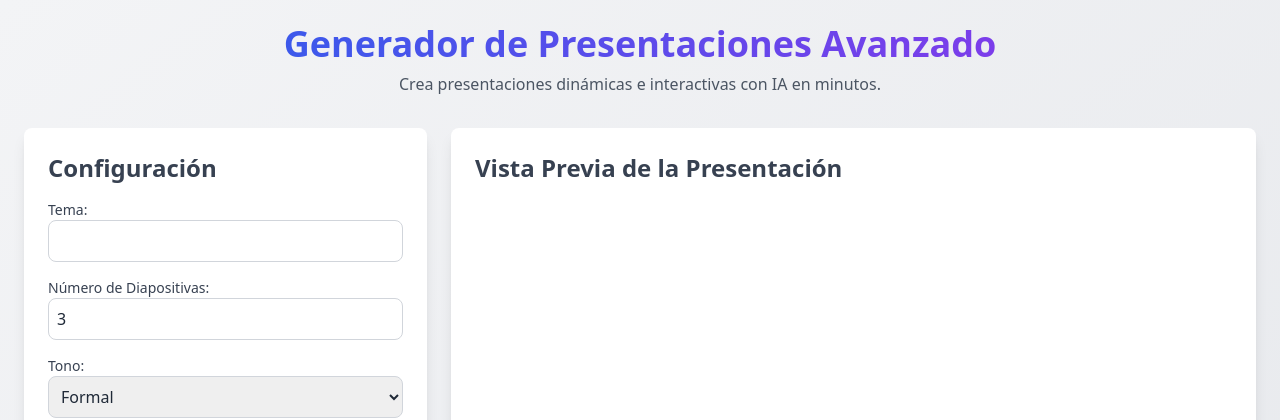
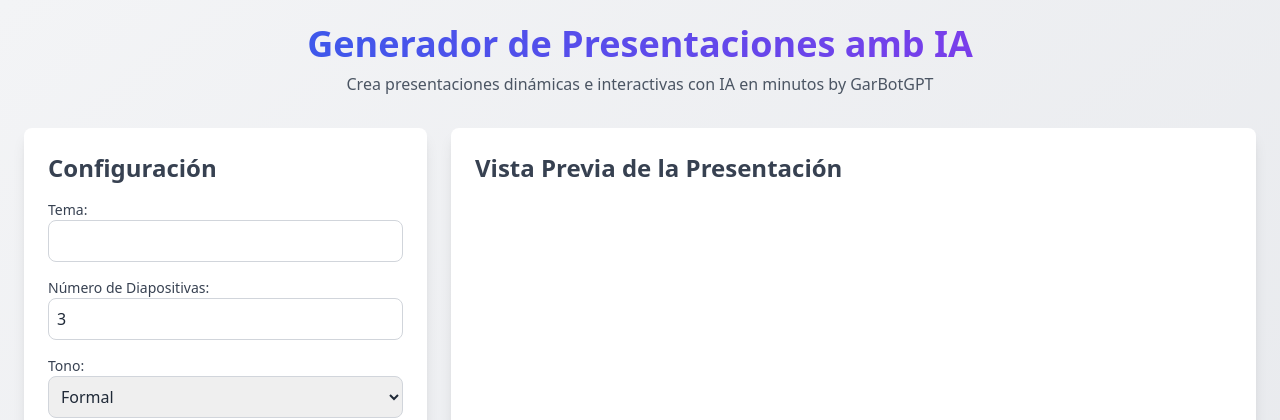
Before and after one commit to Gabo9803/Generador-Presentaciones, a Flask app: page / in a window 1280 px wide. Shown: the top 420 px of the page. Run offline with Flask 3, Linux system fonts and the light colour scheme; data that the repository does not hold is empty; some libraries are stand-ins or nearby versions.

Commit message:
Update index.html

```diff
--- a/templates/index.html
+++ b/templates/index.html
@@ -3,7 +3,7 @@
 <head>
     <meta charset="UTF-8">
     <meta name="viewport" content="width=device-width, initial-scale=1.0">
-    <title>Generador de Presentaciones Avanzado</title>
+    <title>Generador de Presentaciones per GarBotGPT</title>
     <script src="https://cdn.tailwindcss.com"></script>
     <link rel="stylesheet" href="https://cdnjs.cloudflare.com/ajax/libs/font-awesome/6.0.0-beta3/css/all.min.css">
     <style>
@@ -58,8 +58,8 @@
 <body class="bg-gradient-to-br from-gray-100 to-gray-200 font-sans text-gray-800">
     <div class="container mx-auto p-6 max-w-7xl">
         <header class="mb-8 text-center">
-            <h1 class="text-4xl font-extrabold text-transparent bg-clip-text bg-gradient-to-r from-blue-600 to-purple-600 mb-2">Generador de Presentaciones Avanzado</h1>
-            <p class="text-gray-600">Crea presentaciones dinámicas e interactivas con IA en minutos.</p>
+            <h1 class="text-4xl font-extrabold text-transparent bg-clip-text bg-gradient-to-r from-blue-600 to-purple-600 mb-2">Generador de Presentaciones amb IA</h1>
+            <p class="text-gray-600">Crea presentaciones dinámicas e interactivas con IA en minutos by GarBotGPT</p>
         </header>
 
         <div class="flex flex-col lg:flex-row gap-6">
```
